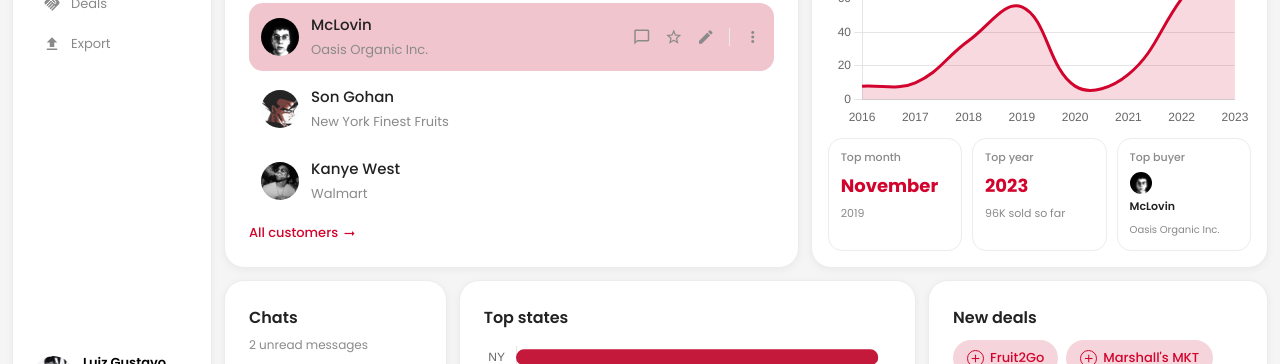
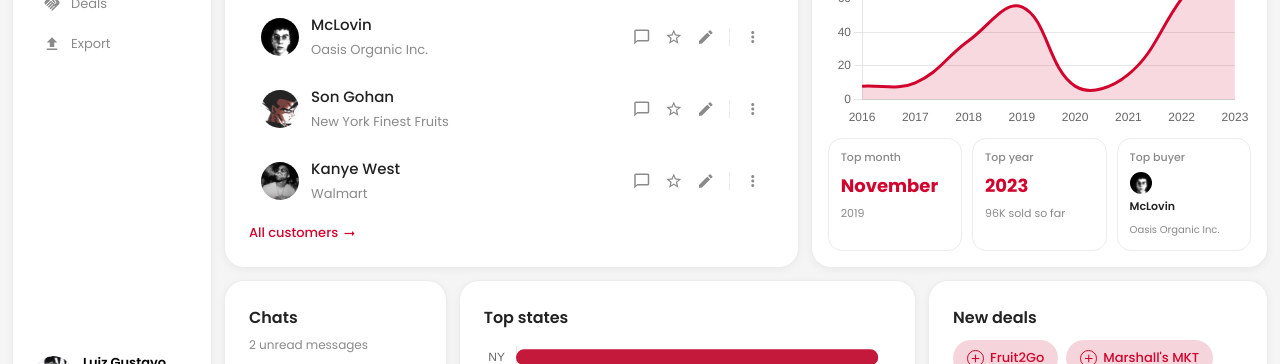
Before and after one commit to LuizSNovaes/Grid-DashBoard, a plain HTML site: page index.html in a window 1280 px wide. Shown: the part 368-732 px from the top of the page. Drawn offline with nearby package versions, Linux system fonts and the light colour scheme.

Commit message:
add customer action icons for enhanced interactivity in customer list

```diff
--- a/index.html
+++ b/index.html
@@ -147,9 +147,16 @@
                         <h4>Anakin Skywalker</h4>
                         <span class="text">Supermarket Villanova</span>
                     </div>
+                    <div class="customer-actions">
+                        <span class="material-icons">chat_bubble_outline</span>
+                        <span class="material-icons">star_border</span>
+                        <span class="material-icons">edit</span>
+                        <div class="divider"></div>
+                        <span class="material-icons">more_vert</span>
+                    </div>
                 </div>
 
-                <div class="customer active">
+                <div class="customer">
                     <img src="./assets/433753007883861063.jpg" alt="">
                     <div class="customer-info">
                         <h4>McLovin</h4>
@@ -170,6 +177,13 @@
                         <h4>Son Gohan</h4>
                         <span>New York Finest Fruits</span>
                     </div>
+                    <div class="customer-actions">
+                        <span class="material-icons">chat_bubble_outline</span>
+                        <span class="material-icons">star_border</span>
+                        <span class="material-icons">edit</span>
+                        <div class="divider"></div>
+                        <span class="material-icons">more_vert</span>
+                    </div>
                 </div>
 
                 <div class="customer">
@@ -177,6 +191,13 @@
                     <div class="customer-info">
                         <h4>Kanye West</h4>
                         <span>Walmart</span>
+                    </div>
+                    <div class="customer-actions">
+                        <span class="material-icons">chat_bubble_outline</span>
+                        <span class="material-icons">star_border</span>
+                        <span class="material-icons">edit</span>
+                        <div class="divider"></div>
+                        <span class="material-icons">more_vert</span>
                     </div>
                 </div>
 
```
